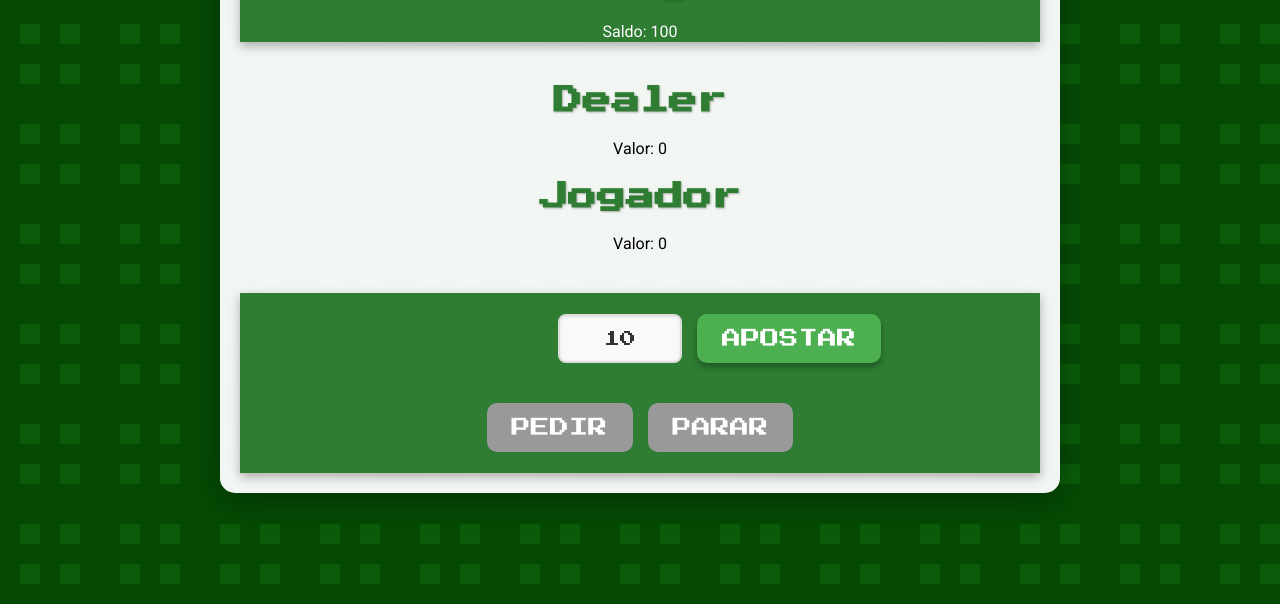
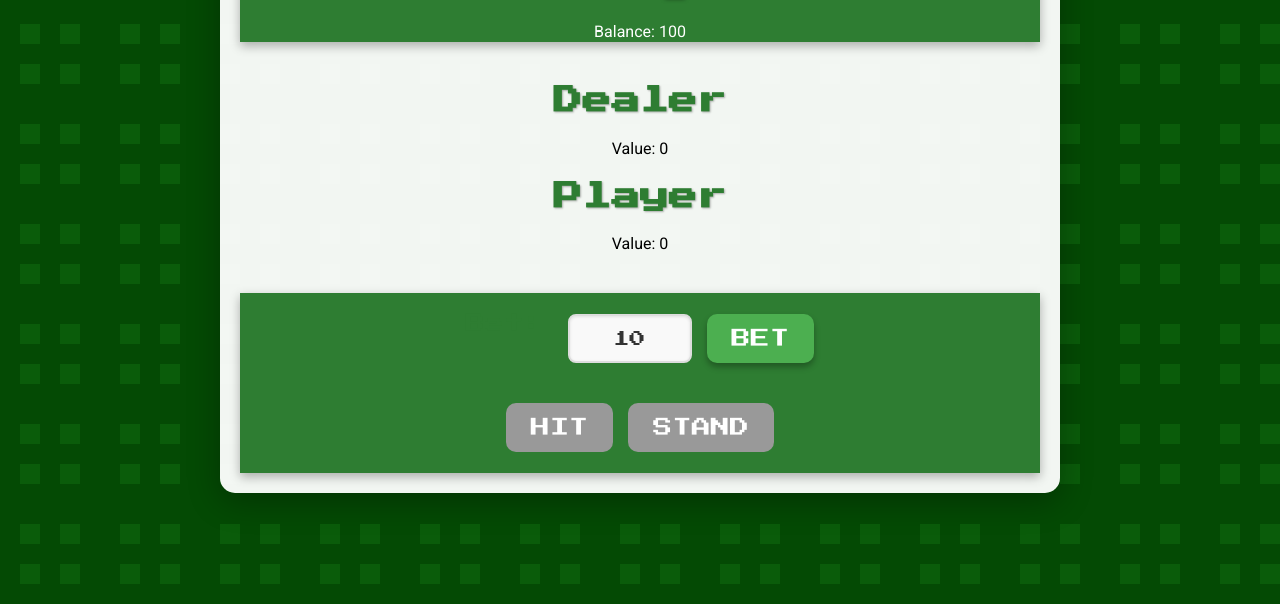
Before and after one commit to geickoliveira/blackjack-telegram, a plain HTML site: page index.html in a window 1280 px wide. Shown: the part 196-800 px from the top of the page. Drawn offline with Linux system fonts and the light colour scheme.

Commit message:
Update index.html

```diff
--- a/index.html
+++ b/index.html
@@ -1,12 +1,12 @@
 <!DOCTYPE html>
-<html lang="pt-BR">
+<html lang="en">
 <head>
     <meta charset="UTF-8">
     <meta name="viewport" content="width=device-width, initial-scale=1.0">
     <title>Blackjack</title>
     <link rel="stylesheet" href="style.css">
     <script src="https://telegram.org/js/telegram-web-app.js"></script>
-	<script src='//whephiwums.com/sdk.js' data-zone='9108066' data-sdk='show_9108066'></script>
+    <script src='//whephiwums.com/sdk.js' data-zone='9108066' data-sdk='show_9108066'></script>
     <script type="importmap">
         {
             "imports": {
@@ -19,20 +19,20 @@
     <div id="app">
         <header>
             <h1>Blackjack</h1>
-            <div id="balance">Saldo: <span id="balance-value">100</span></div>
+            <div id="balance">Balance: <span id="balance-value">100</span></div>
         </header>
 
         <main>
             <div id="dealer-hand" class="hand">
                 <h2>Dealer</h2>
                 <div id="dealer-cards" class="cards"></div>
-                <div id="dealer-value">Valor: <span id="dealer-hand-value">0</span></div>
+                <div id="dealer-value">Value: <span id="dealer-hand-value">0</span></div>
             </div>
 
             <div id="player-hand" class="hand">
-                <h2>Jogador</h2>
+                <h2>Player</h2>
                 <div id="player-cards" class="cards"></div>
-                <div id="player-value">Valor: <span id="player-hand-value">0</span></div>
+                <div id="player-value">Value: <span id="player-hand-value">0</span></div>
             </div>
 
             <div id="game-message"></div>
@@ -40,14 +40,14 @@
 
         <footer>
             <div id="bet-controls">
-                <label for="bet-amount">Aposta:</label>
+                <label for="bet-amount">Bet:</label>
                 <input type="number" id="bet-amount" value="10" min="10">
-                <button id="bet-button">Apostar</button>
+                <button id="bet-button">Bet</button>
             </div>
 
             <div id="game-controls">
-                <button id="hit-button" disabled>Pedir</button>
-                <button id="stand-button" disabled>Parar</button>
+                <button id="hit-button" disabled>Hit</button>
+                <button id="stand-button" disabled>Stand</button>
             </div>
         </footer>
     </div>
```
